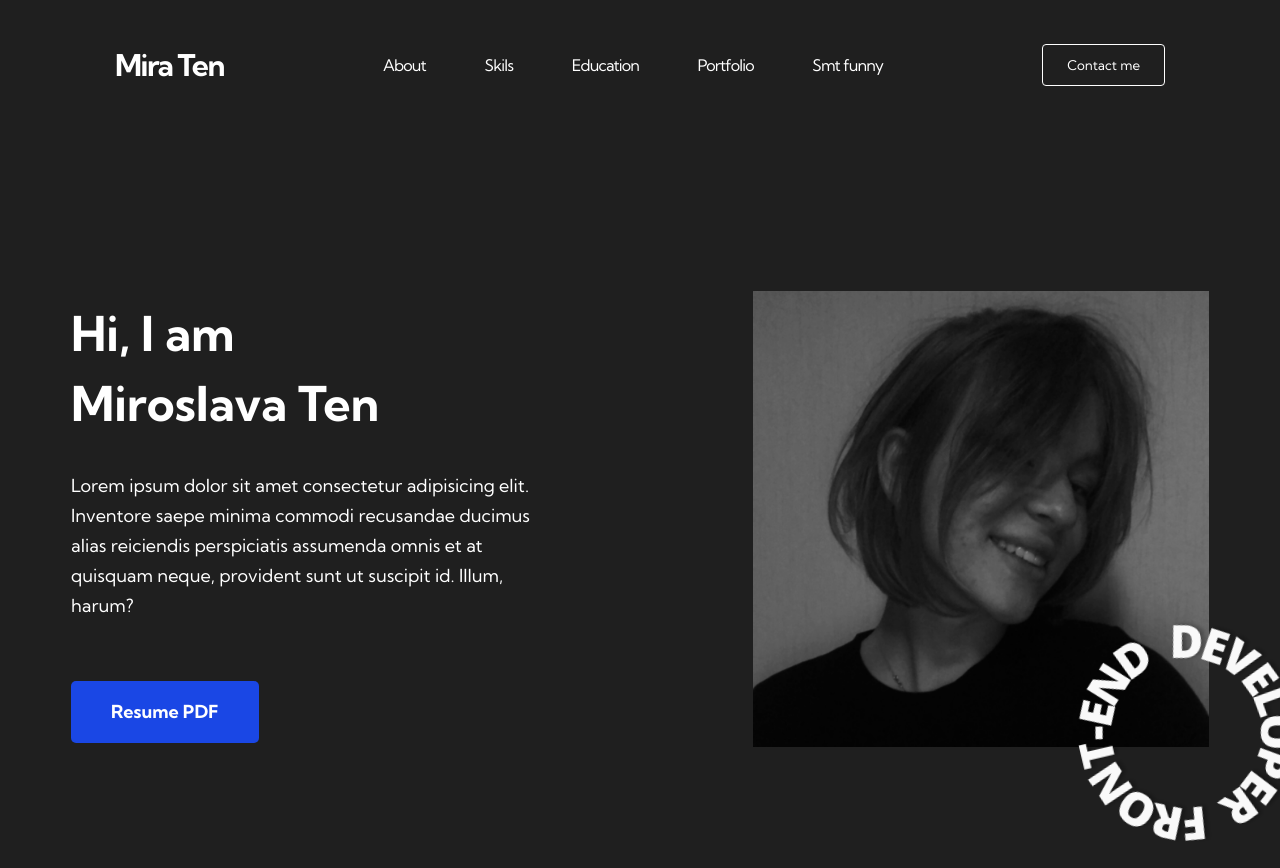
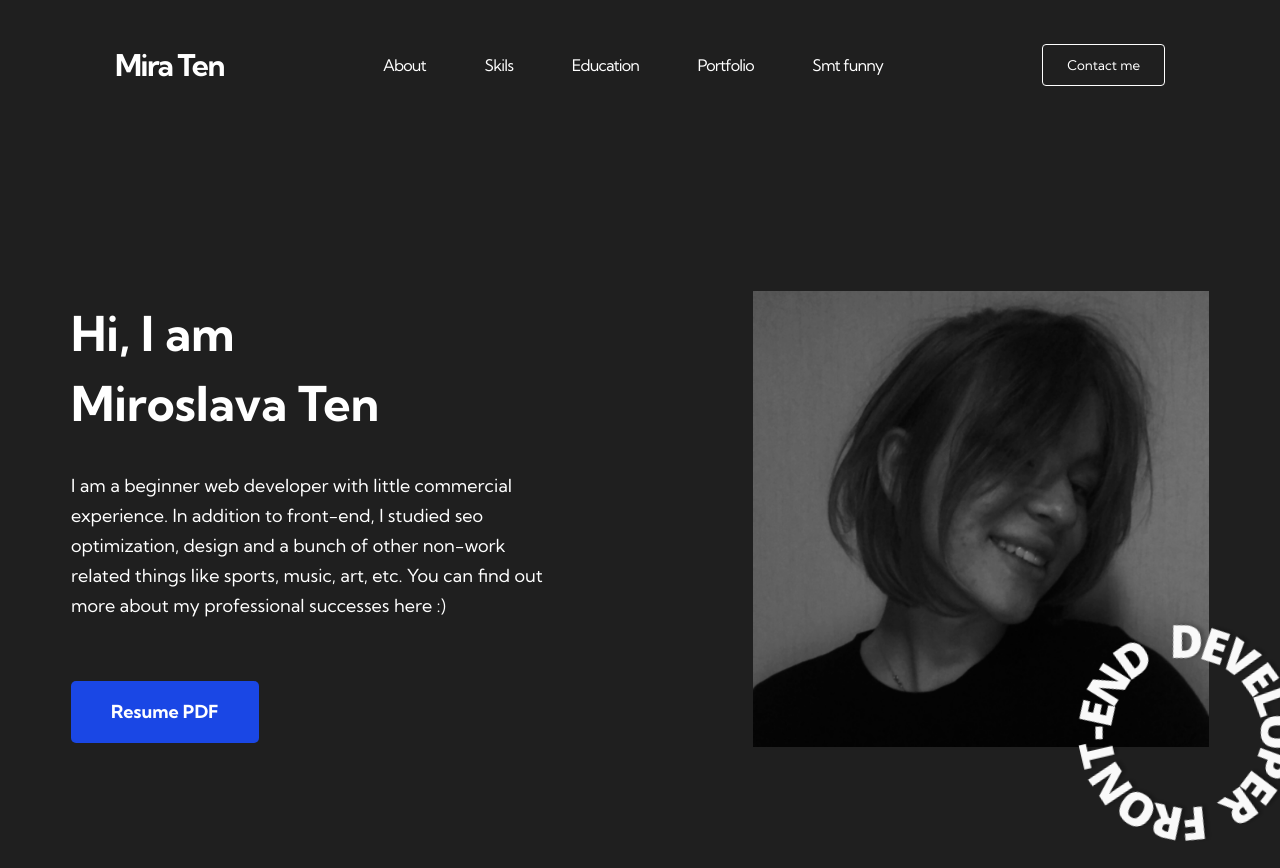
Before and after one commit to Miroslavaten/Hackathon, a plain HTML site: page index.html in a window 1280 px wide. Shown: the top 868 px of the page. Drawn offline with Linux system fonts and the light colour scheme.

Commit message:
made some changes

```diff
--- a/index.html
+++ b/index.html
@@ -11,7 +11,7 @@
       href="https://fonts.googleapis.com/css2?family=Kumbh+Sans:wght@400;700&display=swap"
       rel="stylesheet"
     />
-    <link rel="stylesheet" href="./responsive.css">
+    <link rel="stylesheet" href="./responsive.css" />
     <title>Mira Ten CV</title>
   </head>
   <body>
@@ -26,7 +26,7 @@
           <li class="navigation-item"><a href="#skils">Skils</a></li>
           <li class="navigation-item"><a href="#education">Education</a></li>
           <li class="navigation-item"><a href="#portfolio">Portfolio</a></li>
-          <li class="navigation-item"><a href="#">Smt funny</a></li>
+          <li class="navigation-item"><a target="_blank" href="https://youtu.be/RrHAxTdj3pM">Smt funny</a></li>
         </ul>
 
         <div class="navbar__contact-btns">
@@ -43,14 +43,16 @@
     <section class="about container">
       <div class="about__left">
         <h1 class="about__left-title">
-          <a name="about"> Hi, I am <br />
-          Miroslava Ten
-        </a></h1>
+          <a name="about">
+            Hi, I am <br />
+            Miroslava Ten
+          </a>
+        </h1>
         <p class="about__left-text">
-          Lorem ipsum dolor sit amet consectetur adipisicing elit. Inventore
-          saepe minima commodi recusandae ducimus alias reiciendis perspiciatis
-          assumenda omnis et at quisquam neque, provident sunt ut suscipit id.
-          Illum, harum?
+          I am a beginner web developer with little commercial experience. In
+          addition to front-end, I studied seo optimization, design and a bunch
+          of other non-work related things like sports, music, art, etc. You can
+          find out more about my professional successes here :)
         </p>
         <div class="wrapper-btn">
           <button class="about__left-btn">Resume PDF</button>
@@ -65,7 +67,9 @@
     </section>
     <!-- ALL SKILS -->
     <section class="hard-skils container">
-      <h2 class="hard-skils__title"><a name="skils"> Web-Development Skils</a></h2>
+      <h2 class="hard-skils__title">
+        <a name="skils"> Web-Development Skils</a>
+      </h2>
       <div class="hard-skils__cards">
         <div class="hard-skils__card">
           <div class="hard-skils__card-text">
```
